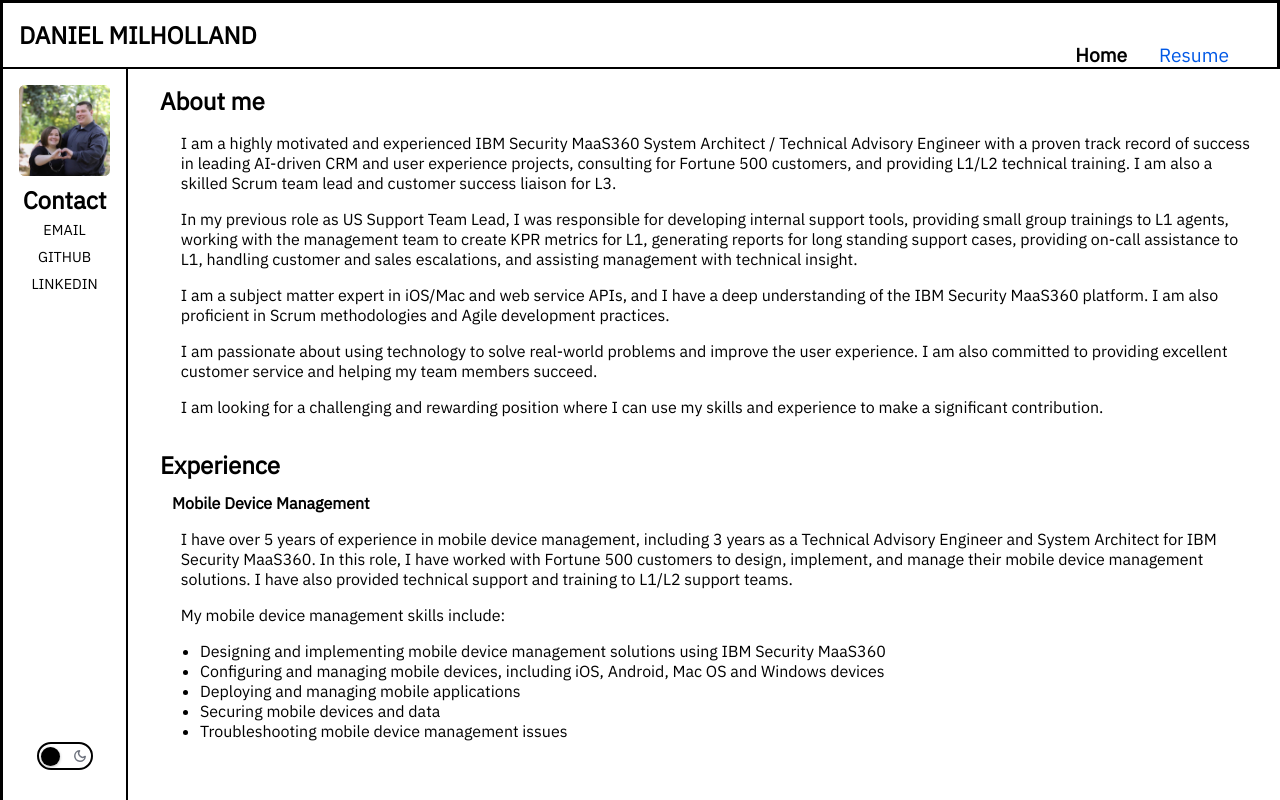
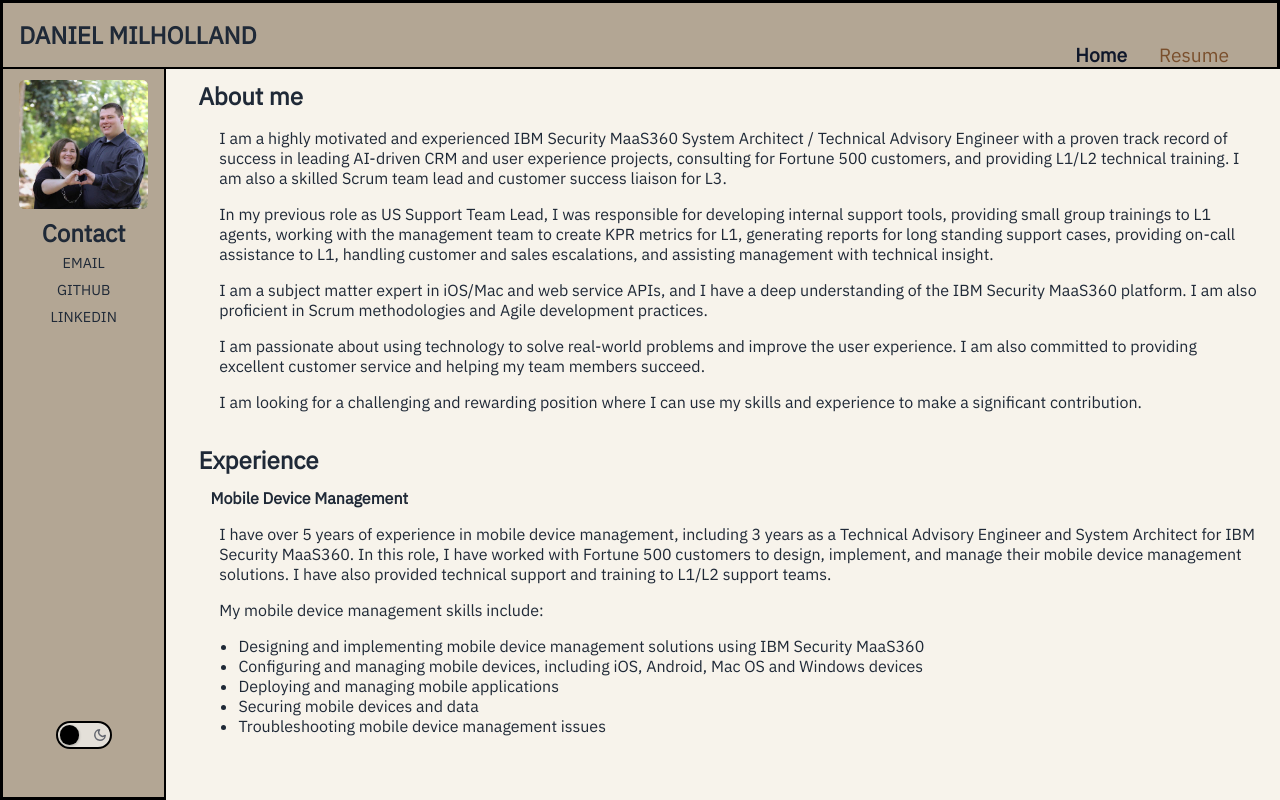
Before and after one commit to Milhound/personal-site, a React (Vite) app in the folder client/: page / in a window 1280 px wide. Built offline with nearby package versions, Linux system fonts and the light colour scheme.

Commit message:
Feat: New Light Theme

```diff
--- a/client/src/css/main.css
+++ b/client/src/css/main.css
@@ -10,6 +10,11 @@
 body {
     @apply flex flex-col m-0;
     font-family: "IBM Plex Sans", sans-serif;
+}
+
+body:not(.dark) {
+    background: #f5f1e8;
+    color: #1f2937;
 }
 
 a {
@@ -65,6 +70,10 @@
     @apply flex items-end justify-center w-full mx-auto p-0;
 }
 
+body:not(.dark) header {
+    background: #b3a694;
+}
+
 header #title {
     @apply uppercase mr-auto;
     font-size: 1.5rem;
@@ -77,7 +86,7 @@
 
 header #nav .nav-link:hover,
 header #nav .nav-link.active {
-    @apply no-underline text-black font-bold;
+    @apply no-underline text-slate-900 font-bold;
 }
 
 header #nav:nth-child(2) {
@@ -87,6 +96,10 @@
 /* Sidebar */
 #sidebar :is(h1, h2, h3, h4, h5, h6) {
     @apply w-full text-center m-0;
+}
+
+body:not(.dark) #sidebar {
+    background: #b3a694;
 }
 
 #sidebar a,
@@ -119,6 +132,10 @@
     border-style: solid;
     transition: background 0.3s, border-color 0.3s;
     overflow: hidden;
+}
+
+body:not(.dark) .toggle-track {
+    background-color: rgba(255, 255, 255, 0.65);
 }
 
 body.dark .toggle-track {
@@ -193,10 +210,18 @@
     padding-bottom: 4rem;
 }
 
+body:not(.dark) #main-content {
+    background: #f7f3eb;
+}
+
 /* Darkmode */
 @media not print {
     body.dark .skip-link {
         @apply bg-dark-bg text-dark-link;
+    }
+
+    body.dark #sidebar {
+        @apply bg-dark-surface;
     }
 
     body.dark {
@@ -222,7 +247,7 @@
 @media screen and (max-width: 650px) {
     header {
         @apply flex-wrap;
-        margin-bottom: 1rem;
+        margin-bottom: 0;
     }
 
     #title {
@@ -242,12 +267,14 @@
 
     #sidebar {
         @apply flex flex-wrap justify-center;
+        margin-top: 0;
     }
 
     #sidebar img {
         @apply w-[90%] object-contain object-top h-auto;
         margin: 0 5%;
         max-height: 30rem;
+        border-radius: 0.85rem;
     }
 
     #sidebar :is(h1, h2, h3, h4, h5, h6) {
@@ -257,6 +284,13 @@
     #sidebar a,
     #sidebar button {
         margin: 1rem 0.3rem;
+    }
+
+    #sidebar #themeToggle {
+        display: flex;
+        justify-content: center;
+        width: 100%;
+        margin: 0.25rem auto 0.35rem;
     }
 
     #bio {
@@ -269,12 +303,27 @@
 }
 
 /* Desktop */
-@media screen and (min-width: 760px) {
+@media screen and (min-width: 761px) {
+    body:has(.wrapper #sidebar) {
+        overflow: hidden;
+    }
+
     .wrapper {
         @apply flex flex-nowrap;
+        --sidebar-width: clamp(140px, 13vw, 180px);
     }
 
-    header {
+    body:has(.wrapper #sidebar) header {
+        @apply flex-nowrap border-b-2 border-solid border-black;
+        position: fixed;
+        top: 0;
+        left: 0;
+        right: 0;
+        z-index: 50;
+        min-height: 4rem;
+    }
+
+    body:not(:has(.wrapper #sidebar)) header {
         @apply flex-nowrap border-b-2 border-solid border-black;
     }
 
@@ -284,9 +333,12 @@
 
     #sidebar {
         @apply fixed left-0 flex flex-col items-center h-full border-r-2 border-t-0 border-solid border-black;
-        max-width: 10%;
-        min-width: 110px !important;
+        width: var(--sidebar-width);
+        max-width: var(--sidebar-width);
+        min-width: var(--sidebar-width);
         padding: 1rem;
+        top: 4rem;
+        height: calc(100vh - 4rem);
     }
 
     #sidebar img {
@@ -309,7 +361,7 @@
 
     #sidebar #themeToggle {
         @apply mt-auto;
-        margin-bottom: 5rem;
+        margin-bottom: 2rem;
     }
 
     #main-content {
@@ -318,7 +370,10 @@
     }
 
     #sidebar ~ #main-content {
-        @apply fixed right-0 w-[90%] h-full overflow-y-scroll pl-8;
+        @apply fixed right-0 h-full overflow-y-scroll pl-8;
+        width: calc(100% - var(--sidebar-width));
+        top: 4rem;
+        height: calc(100vh - 4rem);
         padding-bottom: 4rem;
     }
 }
--- a/client/src/pages/NotFound.tsx
+++ b/client/src/pages/NotFound.tsx
@@ -4,14 +4,14 @@
 
 function NotFound() {
   useEffect(() => {
-    document.title = 'Page Not Found – Daniel Milholland';
+    document.title = 'Page Not Found - Daniel Milholland';
   }, []);
 
   return (
     <>
       <Header />
       <div id="main-content" style={{ padding: '4rem 2rem' }}>
-        <h1>404 – Page Not Found</h1>
+        <h1>404 - Page Not Found</h1>
         <p><Link to="/">Return home</Link></p>
       </div>
     </>
--- a/client/src/pages/Privacy.tsx
+++ b/client/src/pages/Privacy.tsx
@@ -3,7 +3,7 @@
 
 function Privacy() {
   useEffect(() => {
-    document.title = 'Privacy Policy – Daniel Milholland';
+    document.title = 'Privacy Policy - Daniel Milholland';
   }, []);
   return (
     <div id="main-content" className="max-w-[860px] mx-auto my-8 px-4">
@@ -92,25 +92,25 @@
         We would like to make sure you are fully aware of all of your data protection rights. Every
         user is entitled to the following:
       </p>
-      <p>The right to access – You have the right to request copies of your personal data.</p>
+      <p>The right to access - You have the right to request copies of your personal data.</p>
       <p>
-        The right to rectification – You have the right to request that we correct any information
+        The right to rectification - You have the right to request that we correct any information
         you believe is inaccurate.
       </p>
       <p>
-        The right to erasure – You have the right to request that we erase your personal data, under
+        The right to erasure - You have the right to request that we erase your personal data, under
         certain conditions.
       </p>
       <p>
-        The right to restrict processing – You have the right to request that we restrict the
+        The right to restrict processing - You have the right to request that we restrict the
         processing of your personal data, under certain conditions.
       </p>
       <p>
-        The right to object to processing – You have the right to object to our processing of your
+        The right to object to processing - You have the right to object to our processing of your
         personal data, under certain conditions.
       </p>
       <p>
-        The right to data portability – You have the right to request that we transfer the data that
+        The right to data portability - You have the right to request that we transfer the data that
         we have collected to another organization, or directly to you, under certain conditions.
       </p>
       <p>
--- a/client/tailwind.config.cjs
+++ b/client/tailwind.config.cjs
@@ -8,9 +8,9 @@
   theme: {
     extend: {
       colors: {
-        // Brand blues (IBM palette — nearest standard is blue-600 #2563eb)
-        'site-blue':      '#0058e6',
-        'site-dark-blue': '#003180',
+        // Warm link palette for light-mode tan surfaces
+        'site-blue':      '#7a4f2c',
+        'site-dark-blue': '#5d3b20',
         // Dark mode palette
         'dark-bg':        '#2c3038',
         'dark-link':      '#88b0ff',
```
